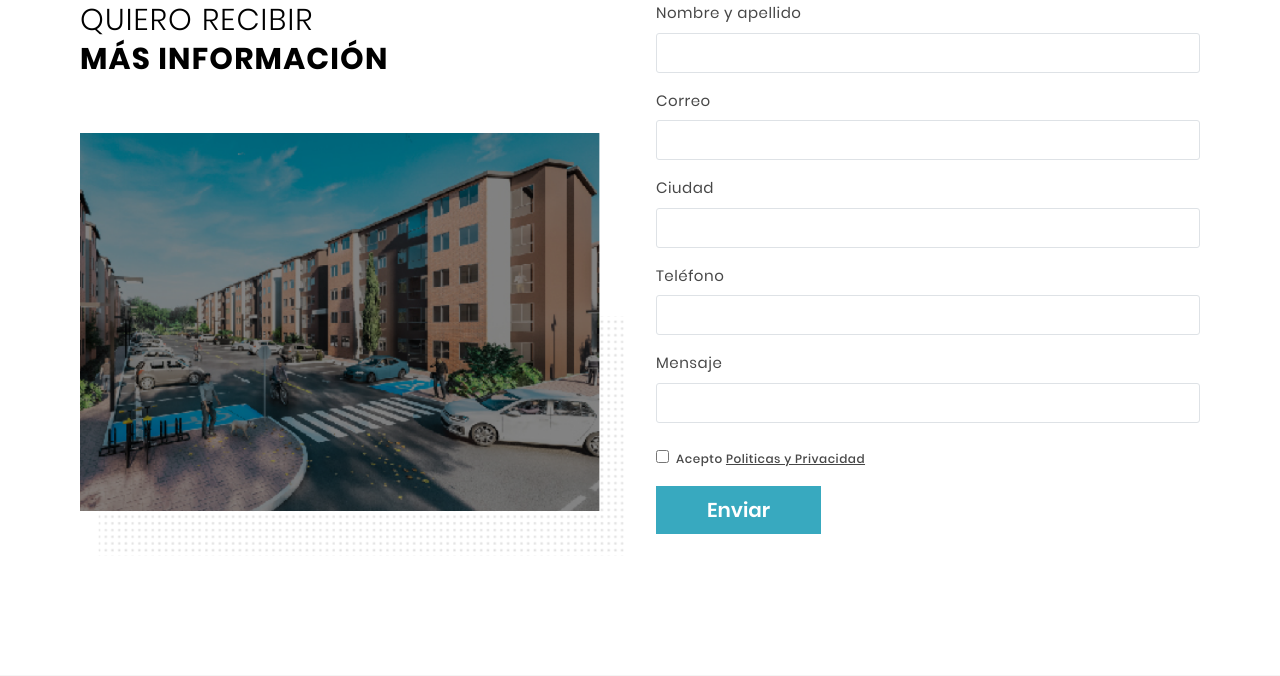
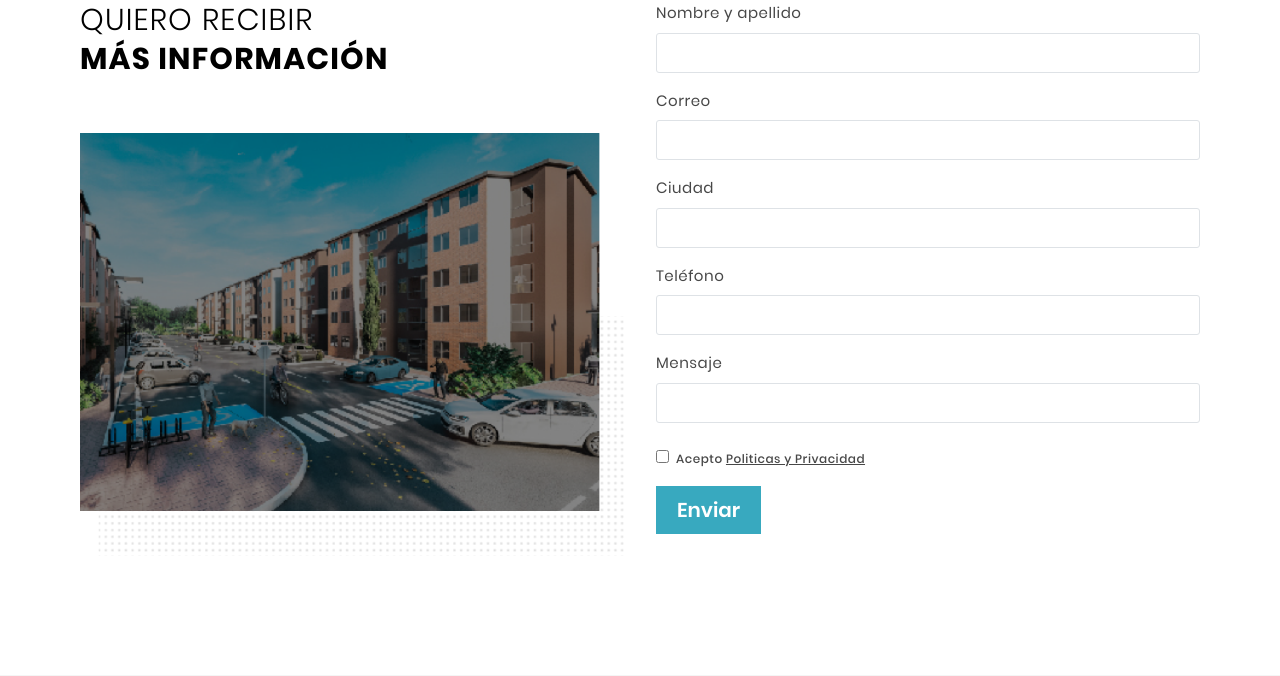
Before and after one commit to Gladibeth/Valverde, a PHP site: page / in a window 1280 px wide. Shown: the part 4315-4991 px from the top of the page. Run offline with PHP 8.4, Linux system fonts and the light colour scheme; some libraries are stand-ins or nearby versions.

Commit message:
Add change size btn pdf

```diff
--- a/assets/css/main.css
+++ b/assets/css/main.css
@@ -251,7 +251,7 @@ section {
 }
 
 .btn--medium {
-  padding: 8px 50px 8px 50px;
+  padding: 8px 20px 8px 20px;
   min-width: 85px;
   font-size: 20px;
 }
```
